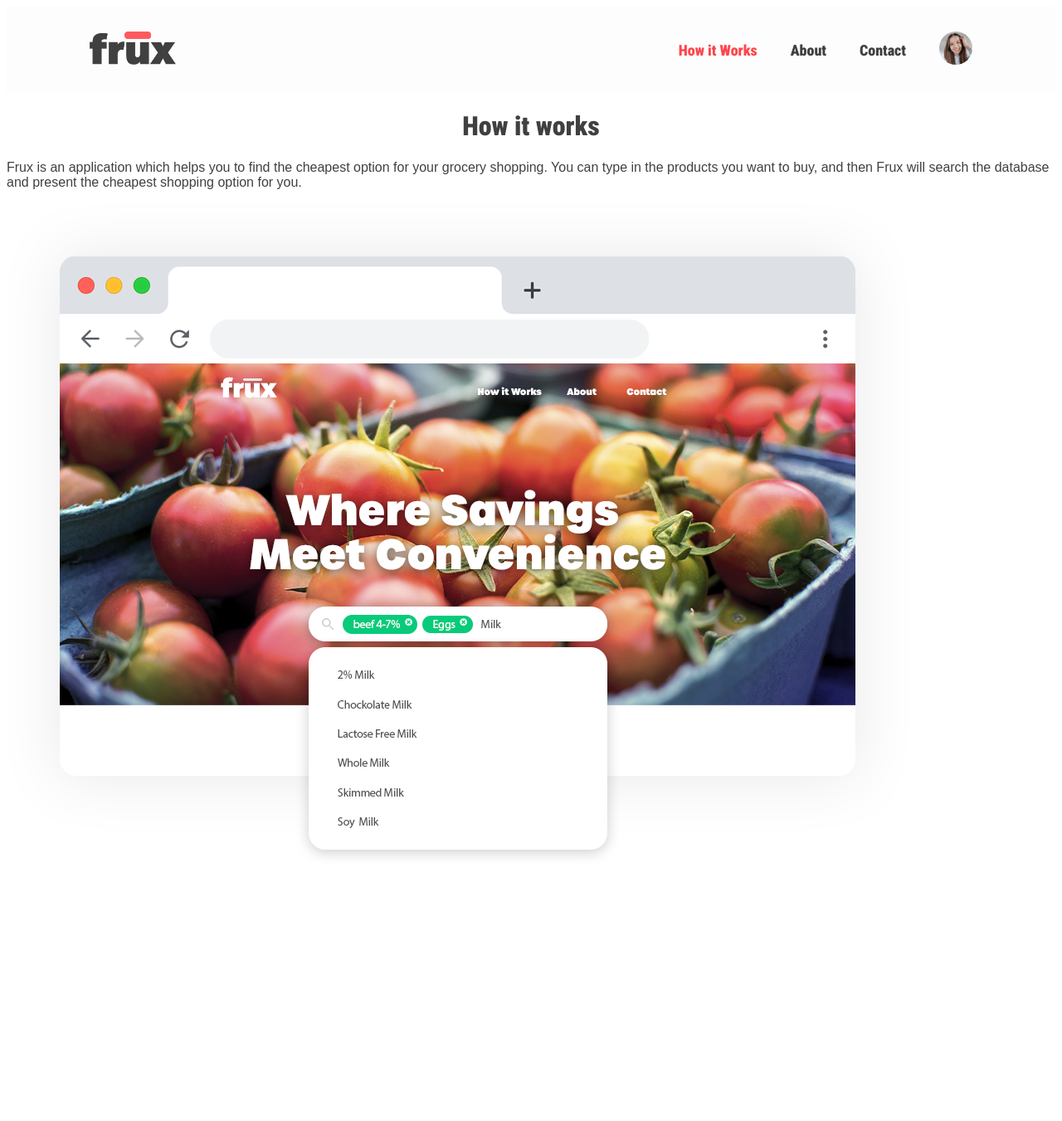
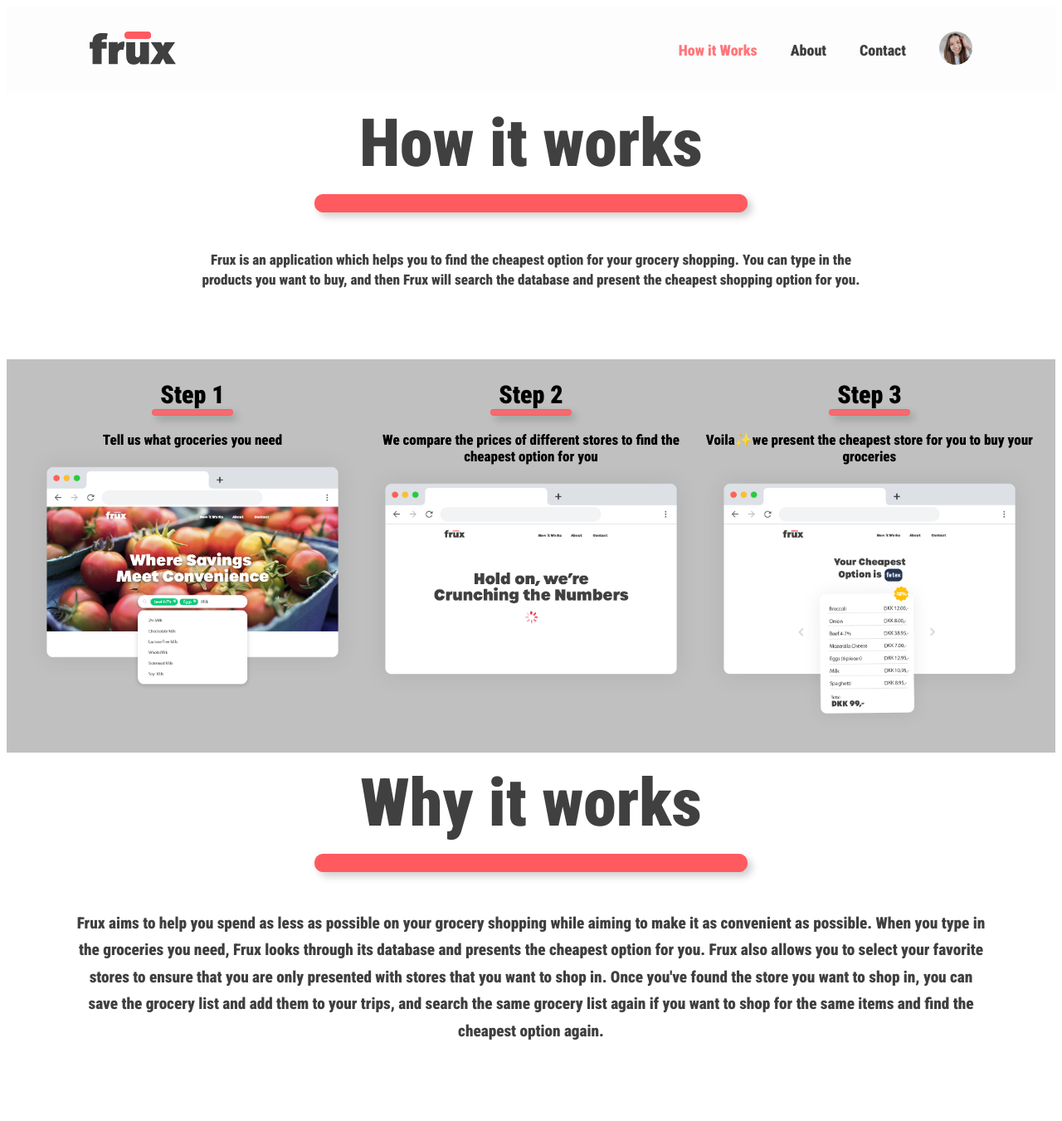
Before and after one commit to Eberpraw/frux, a Flask app: template application/templates/how-it-works.html in a window 1280 px wide. Shown: the whole page at 83% size. Before the commit the page ends 1032 px from the top, so only its background shows below. Run offline with Flask 3, Linux system fonts and the light colour scheme; the template is opened without the code that fills it, so the values that code supplies are empty.

Commit message:
Emilie how it works underside

```diff
--- a/application/app.py
+++ b/application/app.py
@@ -20,11 +20,6 @@ csv_url = 'https://raw.githubusercontent.com/Eberpraw/frux/5b6fcd790d597b2630283
 @app.route("/")
 def index():
     return render_template("index.html")
-
-#We create the subpage How it works
-@app.route("/how-it-works")
-def How_it_works():
-    return render_template("How_it_works.html")
 
 @app.route("/profile/emilie", methods=["GET", "POST"])
 def profile():
--- a/application/static/styles.css
+++ b/application/static/styles.css
@@ -1,19 +1,17 @@
 h1 {
     font-family: 'Roboto Condensed';
     font-weight: 900;
-    color:#404040;
 }
 
 h2 {
     font-family: 'Roboto Condensed';
-    font-weight: 900;
+    font-weight: 700;
     color: #404040;
 }
 
 p {
-    font-family: sans-serif;
+    font-family: 'Roboto Condensed';
     font-size: 16px;
-    color: #404040;
 }
 
 ul {
@@ -137,7 +135,7 @@ ul {
 }
 
 .navbarDark a.active {
-    color: #ff454b;
+    color: #ff5a60d3;
   }
 
 .logo {
@@ -201,6 +199,117 @@ ul {
     border-radius: 10px;
 }
 
+/* Styling for how it works subpage */
+
+.how-it-works-p {
+    font-family: 'Roboto Condensed';
+    font-size: 107%;
+    color: #404040;
+    text-align: center;
+    max-width: 800px;
+    margin: 0 auto;
+    margin-top: 1.2cm;
+    line-height: 1.4;
+    margin-bottom: 2.2cm;
+
+}
+
+.how-it-works-p-1 {
+    font-family: 'Roboto Condensed';
+    font-size: 120%;
+    color: #404040;
+    text-align: center;
+    max-width: 1100px;
+    margin: 0 auto;
+    margin-top: 1.2cm;
+    line-height: 1.7;
+    margin-bottom: 2.2cm;
+}
 .how-it-works-title {
     text-align:center;
+    color: #404040;
+    line-height: 15px;
+    font-size: 40px;
 }
+
+.how-it-works-box{
+    background-color: #FF5A5F;
+    padding: 10px;
+    border: 1px solid #FF5A5F;
+    border-radius: 10px;
+    box-shadow: 5px 5px 10px rgba(3, 3, 0, 0.2);
+    max-width: 500px;
+    width: 100%;
+    margin: 0 auto;
+    line-height: 15px;
+}
+
+.how-it-works-box-1 {
+    background-color: #ff5a60d3;
+    padding: 3px;
+    border: 1px solid #ff5a60d3;
+    border-radius: 10px;
+    box-shadow: 5px 5px 10px rgba(3, 3, 0, 0.2);
+    max-width: 90px;
+    width: 100%;
+    margin: 0 auto;
+    line-height: 15px;
+}
+
+.column {
+    float: left;
+    width: 33.33%;
+    box-sizing: border-box;
+    padding: 5px;
+  }
+
+  .row {
+    content: "";
+    clear: both;
+    display: table;
+  }
+
+  .image-title {
+    font-family: 'Roboto Condensed';
+    font-size: 30px;
+    text-align: center;
+  }
+
+  .image-description {
+    font-family: 'Roboto Condensed';
+    font-size: 17px;
+    text-align: center;
+    margin-top: 0.5cm;
+  }
+
+  .rounded-edges {
+    width: 350px;
+    height: auto;
+    border-radius: 50%;
+    box-shadow: 5px 5px 10px rgba(3, 3, 0, 0.2);
+    margin-left: 1cm;
+    margin-top: 2cm;
+    float: left;
+    clear: left;
+  }
+
+  .rounded-edges-1 {
+    width: 200px;
+    height: auto;
+    border-radius: 50%;
+    box-shadow: 5px 5px 10px rgba(3, 3, 0, 0.2);
+    margin-right: 1cm;
+    position: relative;
+    top:-200px;
+    float: right;
+    clear: right;
+  }
+
+  .colored-section {
+    background-color: #c0c0c0;
+    padding: 20px;
+  }
+
+  .container {
+    display: flex;
+  }
--- a/application/templates/how-it-works.html
+++ b/application/templates/how-it-works.html
@@ -11,24 +11,62 @@
 </head>
 
 <body>
-    <header class="header" style="background-color: #fdfdfd;">
+    <header class="header" style="background-color: #fdfdfdc7;">
         <a href="http://127.0.0.1:5000/"><img src="/static/images/logo_dark.png" alt="logo" class="logo"></a>
-
         <nav class="navbarDark">
-
             <a href="http://127.0.0.1:5000/how-it-works" class="active">How it Works</a>
-
             <a href="#">About</a>
             <a href="#">Contact</a>
             <a href="http://127.0.0.1:5000/profile/emilie"><img src="/static/images/emilie.jpg" alt="Profile Image" class="profile-image"></a>
         </nav>
     </header>
 
-    <h1 class="how-it-works-title">How it works</h1>
-    <p class="p">Frux is an application which helps you to find the cheapest option for your grocery shopping. You can type in the products you want to buy, and then Frux will search the database and present the cheapest shopping option for you.</p>
+    <div class="how-it-works-title">
+        <h1>How it works</h1>
+     </div>
 
-    <img src="/static/images/Step_1.png">
+        <div class="how-it-works-box"></div>
+        <div class="how-it-works-p">Frux is an application which helps you to find the cheapest option for your grocery shopping. You can type in the products you want to buy, and then Frux will search the database and present the cheapest shopping option for you.</div>
 
+<div class="colored-section">
+    <div class="row">
+    <div class="column">
+      <div class="image-title">Step 1</div>
+      <div class="how-it-works-box-1"></div>
+      <div class="image-description">Tell us what groceries you need</div>
+      <img src="/static/images/Step_1.png" alt="Step 1" style="width:100%">
+    </div>
+
+    <div class="column">
+      <div class="image-title">Step 2</div>
+      <div class="how-it-works-box-1"></div>
+      <div class="image-description">We compare the prices of different stores to find the cheapest option for you</div>
+      <img src="/static/images/step_2.png" alt="Step 2" style="width:100%">
+    </div>
+    <div class="column">
+      <div class="image-title">Step 3</div>
+      <div class="how-it-works-box-1"></div>
+      <div class="image-description">Voila&#10024;we present the cheapest store for you to buy your groceries</div>
+      <img src="/static/images/step_3.png" alt="Step 3" style="width:100%">
+    </div>
+  </div>
+</div>
+
+
+<div class="how-it-works-title">
+  <h1>Why it works</h1>
+</div>
+<div class="how-it-works-box"></div>
+
+<div class="container">
+  <!--
+<img src="/static/images/shopping.jpg" alt="Shopping" class="rounded-edges">
+-->
+<div class="how-it-works-p-1">Frux aims to help you spend as less as possible on your grocery shopping while aiming to make it as convenient as possible. When you type in the groceries you need, Frux looks through its database and presents the cheapest option for you. Frux also allows you to select your favorite stores to ensure that you are only presented with stores that you want to shop in. Once you've found the store you want to shop in, you can save the grocery list and add them to your trips, and search the same grocery list again if you want to shop for the same items and find the cheapest option again. </div>
+</div>
+<!--
+<img src="/static/images/background.jpg" alt="Produce" class="rounded-edges-1">
+-->
 </body>
 
 </html>
```
Also changed, not shown: application/static/images/shopping.jpg (added).
